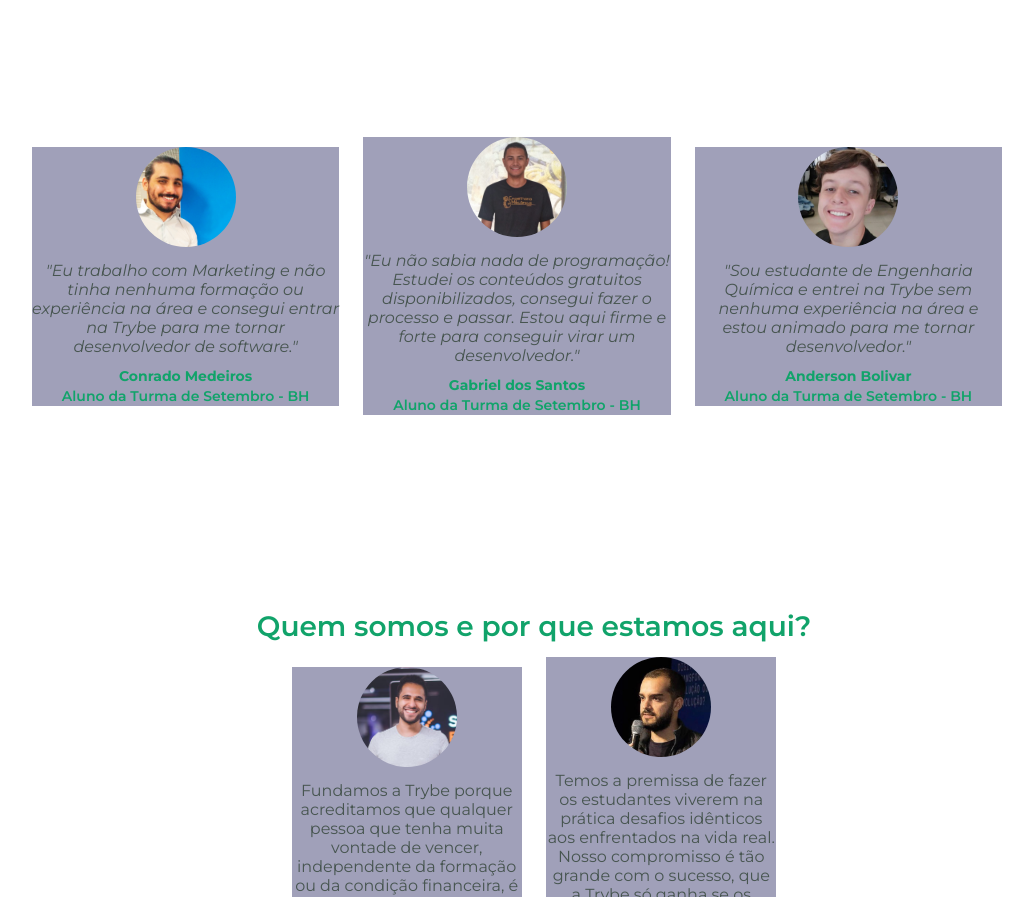
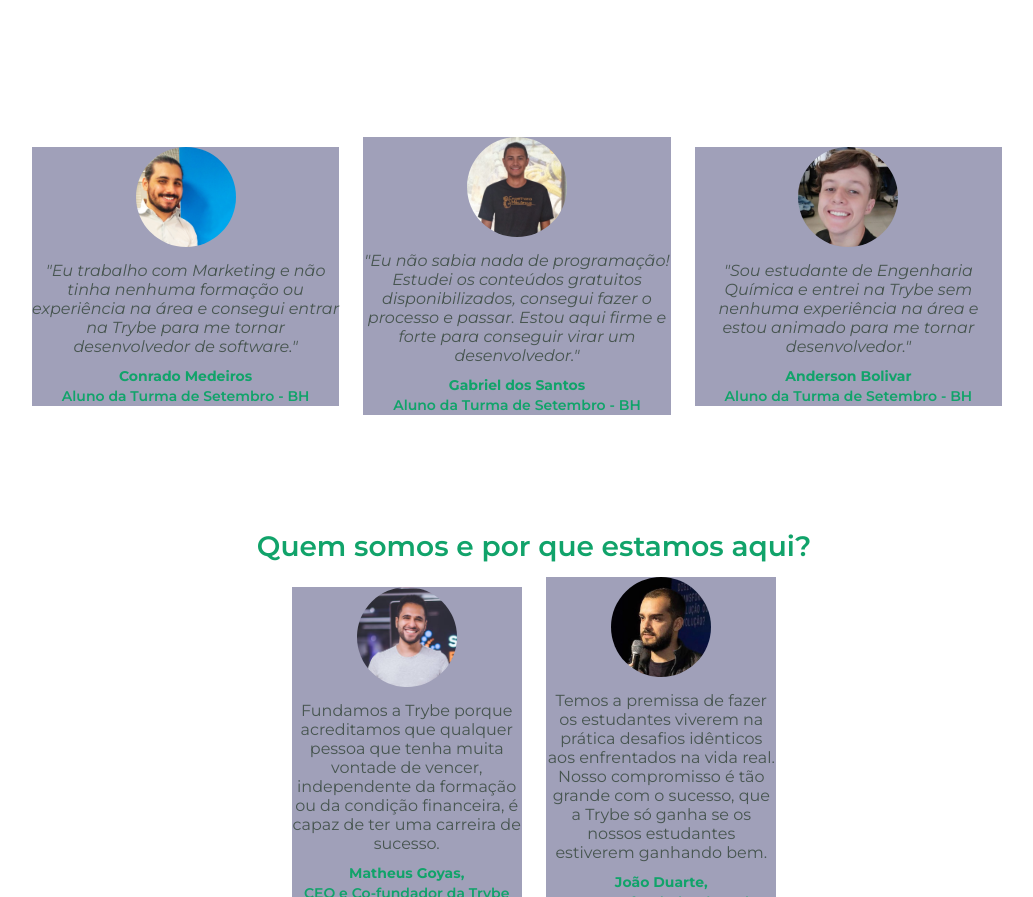
Before and after one commit to jhonathancs/copiaPaginaTrybe, a plain HTML site: page index.html in a window 1280 px wide. Shown: the part 819-1716 px from the top of the page, without its empty margins (106-1139 px from the left). Drawn offline with Linux system fonts and the light colour scheme.

Commit message:
Update style.css

```diff
--- a/style.css
+++ b/style.css
@@ -90,7 +90,7 @@ body {
   }
 
   .student-testimonial {
-    padding: 30px 70px 90px 70px;
+    padding: 30px 70px 10px 70px;
     width: 80%;
     margin: auto;
     /* background color: chocolate */
@@ -146,6 +146,7 @@ body {
     width: 80%;
     margin: auto;
     text-align: center;
+    margin-top: 0px;
   }
 
   .co {
```
